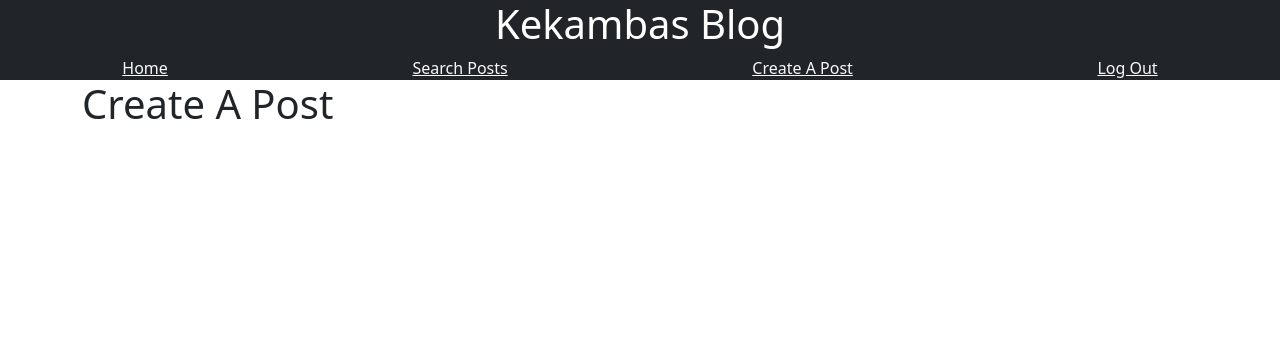
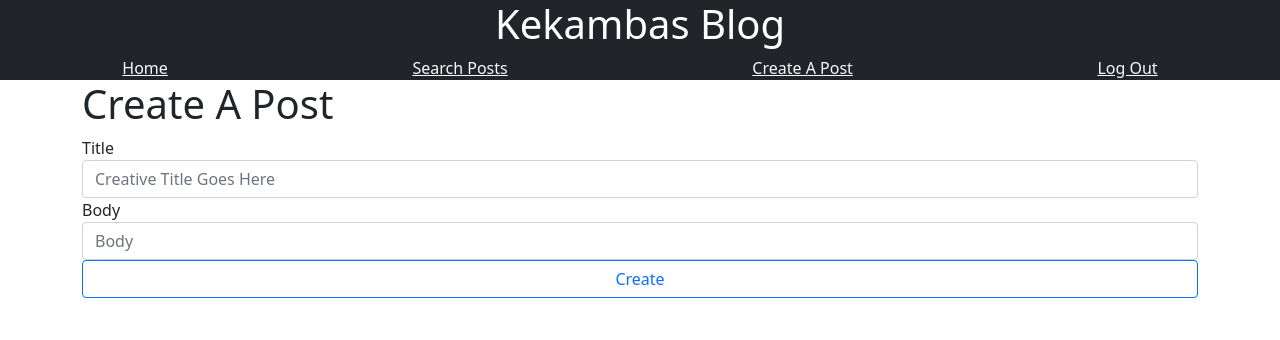
Before and after one commit to kmehner/kekambas_flask_blog, a Flask app: page /create-post in a window 1280 px wide. Shown: the top 340 px of the page. Run offline with Flask 2, Linux system fonts and the light colour scheme; the visitor is signed in with stand-in values (Sample User, id 1); some libraries are stand-ins or nearby versions.

Commit message:
Create a post form

```diff
--- a/app/forms.py
+++ b/app/forms.py
@@ -15,3 +15,9 @@ class LoginForm(FlaskForm):
     username = StringField('Username', validators=[DataRequired()])
     password = PasswordField('Password', validators=[DataRequired()])
     submit = SubmitField('Log In')
+
+
+class PostForm(FlaskForm):
+    title = StringField('Title', validators=[DataRequired()])
+    body = StringField('Body', validators=[DataRequired()])
+    submit = SubmitField('Create')
--- a/app/routes.py
+++ b/app/routes.py
@@ -1,7 +1,7 @@
 from app import app
 from flask import redirect, render_template, url_for, flash
 from flask_login import login_user, logout_user, login_required
-from app.forms import SignUpForm, LoginForm
+from app.forms import SignUpForm, LoginForm, PostForm
 from app.models import User, Post
 
 @app.route('/')
@@ -70,4 +70,5 @@ def logout():
 @login_required
 def create_post():
     title = 'Create A Post'
-    return render_template('create_post.html', title=title)
+    form = PostForm()
+    return render_template('create_post.html', title=title, form=form)
--- a/app/templates/create_post.html
+++ b/app/templates/create_post.html
@@ -4,4 +4,17 @@
 
 <h1>Create A Post</h1>
 
+<form action="" method="post">
+    {{ form.csrf_token }}
+    <div class="form-group">
+        {{ form.title.label }}
+        {{ form.title(class='form-control', placeholder='Creative Title Goes Here') }}
+
+        {{ form.body.label }}
+        {{ form.body(class='form-control', placeholder='Body') }}
+
+        {{ form.submit(class='btn btn-outline-primary w-100') }}
+    </div>
+</form>
+
 {% endblock content %}
```
